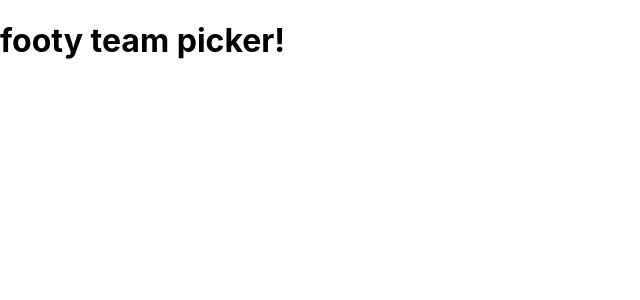
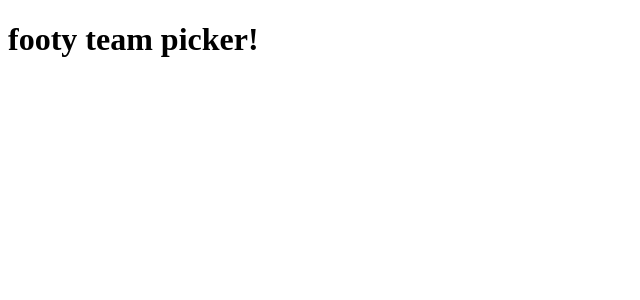
Before and after one commit to jacquescoetzee202/footy-team-picker, a React (Create React App) app: page / in a window 1280 px wide. Shown: the top 300 px of the page, without its empty margins (0-640 px from the left). Built offline with nearby package versions, Linux system fonts and the light colour scheme.

Commit message:
deleted redundant style sheets

```diff
--- a/src/App.css
+++ /dev/null
@@ -1,38 +0,0 @@
-.App {
-  text-align: center;
-}
-
-.App-logo {
-  height: 40vmin;
-  pointer-events: none;
-}
-
-@media (prefers-reduced-motion: no-preference) {
-  .App-logo {
-    animation: App-logo-spin infinite 20s linear;
-  }
-}
-
-.App-header {
-  background-color: #282c34;
-  min-height: 100vh;
-  display: flex;
-  flex-direction: column;
-  align-items: center;
-  justify-content: center;
-  font-size: calc(10px + 2vmin);
-  color: white;
-}
-
-.App-link {
-  color: #61dafb;
-}
-
-@keyframes App-logo-spin {
-  from {
-    transform: rotate(0deg);
-  }
-  to {
-    transform: rotate(360deg);
-  }
-}
--- a/src/index.css
+++ /dev/null
@@ -1,13 +0,0 @@
-body {
-  margin: 0;
-  font-family: -apple-system, BlinkMacSystemFont, 'Segoe UI', 'Roboto', 'Oxygen',
-    'Ubuntu', 'Cantarell', 'Fira Sans', 'Droid Sans', 'Helvetica Neue',
-    sans-serif;
-  -webkit-font-smoothing: antialiased;
-  -moz-osx-font-smoothing: grayscale;
-}
-
-code {
-  font-family: source-code-pro, Menlo, Monaco, Consolas, 'Courier New',
-    monospace;
-}
--- a/src/index.js
+++ b/src/index.js
@@ -1,6 +1,5 @@
 import React from 'react';
 import ReactDOM from 'react-dom';
-import './index.css';
 import App from './App';
 
 import { Provider } from "react-redux";
```
